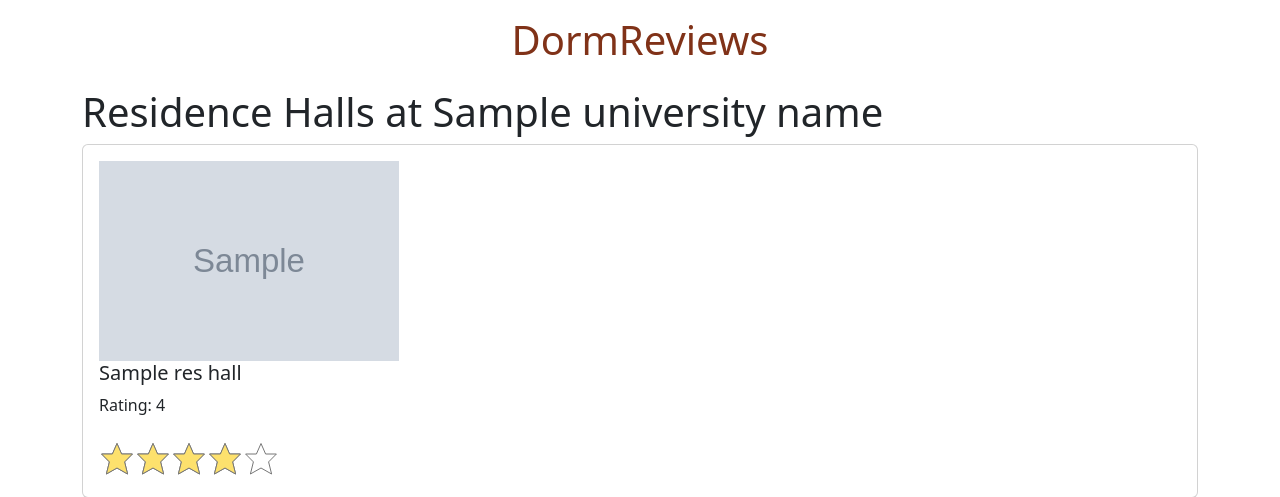
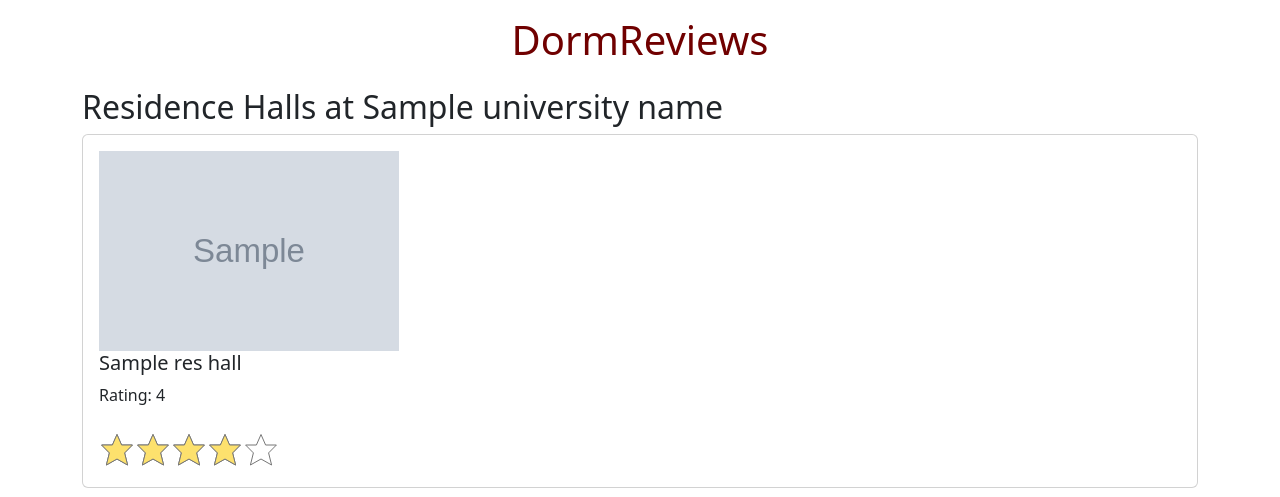
Before and after one commit to jjboucher/DormReviews, a Django app: template dormapp/templates/resHalls.html in a window 1280 px wide. Shown: the top 497 px of the page. Run offline with Django 4.2, Linux system fonts and the light colour scheme; the template is opened without the code that fills it: most values are stand-ins (such as "Sample title", 1, 10 or a date in 2020); grey boxes marked "Sample" are stand-in pictures; some libraries are stand-ins or nearby versions.

Commit message:
UI update 4

```diff
--- a/static/css/index.css
+++ b/dormapp/static/css/index.css
@@ -3,7 +3,7 @@
 }
 
 .logo-link {
-    color: #803218;
+    color: #700000;
 }
 
 .logo-link:hover {
--- a/dormapp/templates/resHalls.html
+++ b/dormapp/templates/resHalls.html
@@ -2,7 +2,7 @@
 {% extends 'base.html' %}
 
 {% block content %}
-<h1>Residence Halls at {{universityName}}</h1>
+<h2>Residence Halls at {{universityName}}</h2>
 {% for resHall in resHallsList %}
 
 	<div class="card">
```
